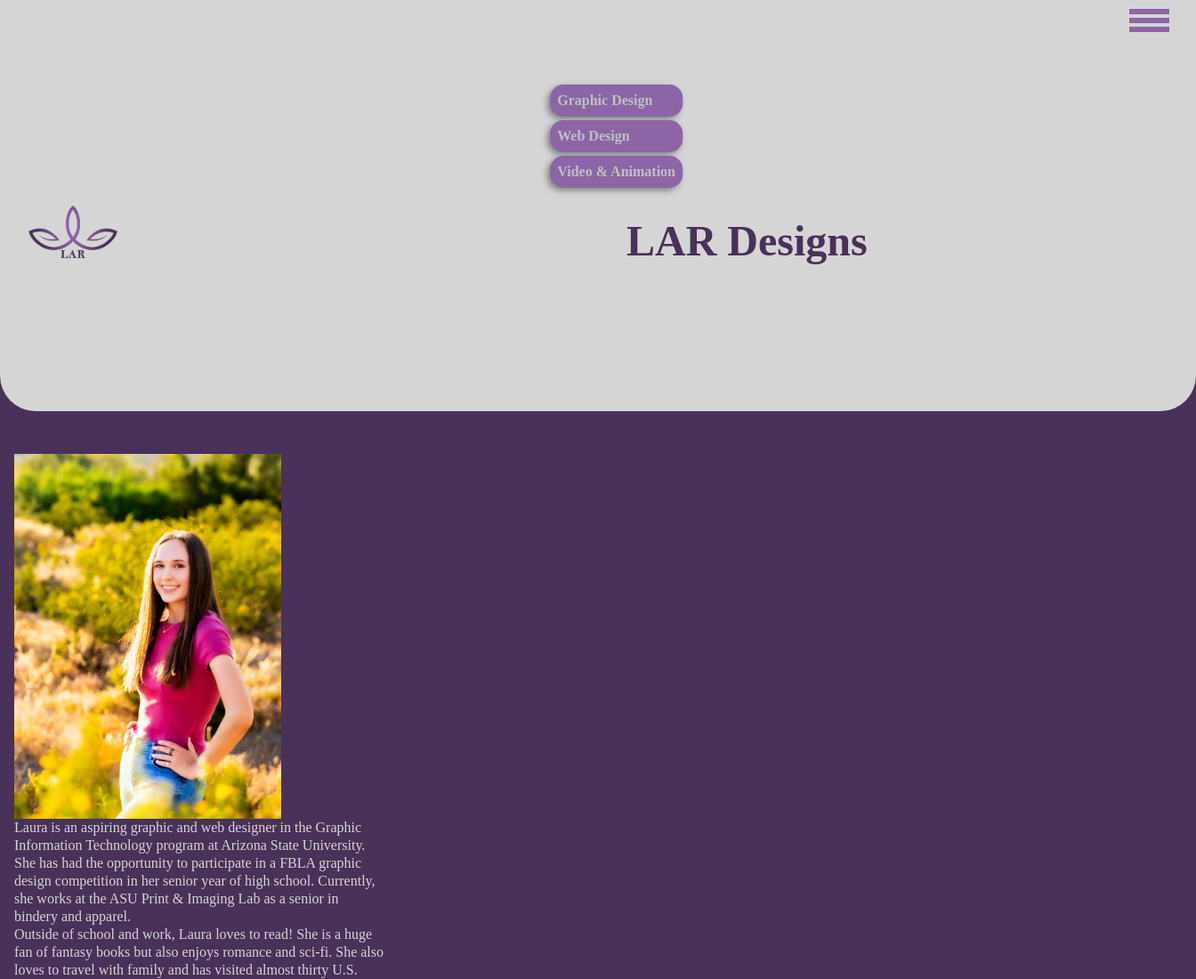
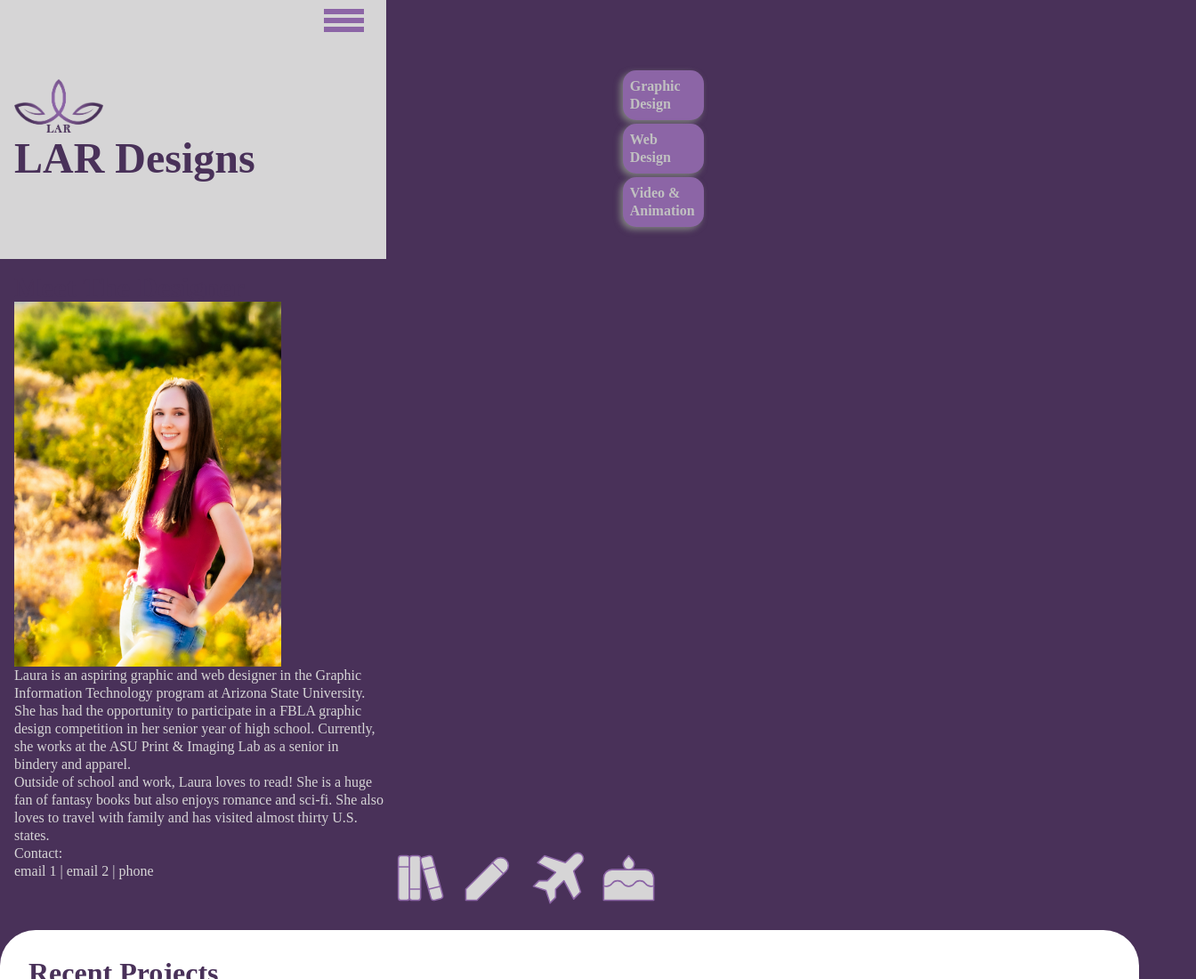
Before and after one commit to larichte/lardesigns.portfolio, a plain HTML site: page index.html in a window 1280 px wide. Shown: the top 1100 px of the page at 89% size, 1344 px wide, since content can reach past the window. Drawn offline with Linux system fonts and the light colour scheme.

Commit message:
fixed header spacing
fixed header spacing

```diff
--- a/styles.css
+++ b/styles.css
@@ -82,6 +82,7 @@ body{
 	line-height: 1.25em;
 	font-family: "Bell MT", serif;
 	max-width:1500px;
+	min-width: 320px;
 	margin: 0 auto;
 	background-color: var(--plum);
 }
@@ -89,13 +90,18 @@ body{
 /* Header Styles */
 header{
 	background-color: var(--silver);
-	border-radius: 0 0 40px 40px;
-	padding: 2rem;
+	padding: 1rem;
+	position: relative;
+	width: max-content;
 	display: grid;
-	grid-template-rows: 1fr 1fr;
-	grid-template-columns: 1fr 1fr;
-	position: relative;
-	width: 100%;
+	grid-template-columns: auto auto;
+	grid-template-rows: auto auto;
+}
+
+header a{
+	grid-column: 1/2;
+	grid-row: 1/2;
+	align-self: end;
 }
 
 header h1{
@@ -103,15 +109,8 @@ header h1{
 	line-height: 3rem;
 	font-weight: bold;
 	color: var(--plum);
-	padding: 1rem;
-	padding-left: 2rem;
+	grid-column: 1/2;
 	grid-row: 2/3;
-	grid-column: 2/3;
-}
-
-header a{
-	grid-row: 2/3;
-	grid-column: 1/2;
 }
 
 /* Navigation Styles */
@@ -120,6 +119,12 @@ nav h2{
 	width: 1px;
 	height: 1px;
 }
+
+nav{
+	grid-column: 2/3;
+	grid-row: 1/3;
+}
+
 .hamburger-menu{
 	display: flex;
 	flex-direction: column;
@@ -127,7 +132,7 @@ nav h2{
 	border-radius: 100px;
 	width: max-content;
 	position: absolute;
-	right: 30px;
+	right: 25px;
 	top: 10px;
 	z-index: 2;
 	cursor: pointer;
@@ -172,18 +177,22 @@ nav h2{
 }
 
 .sidebar{
+	grid-column: 2/3;
+	grid-row: 2/3;
 	transition: translate 0.5s ease-in-out;
 	translate: 300%;
 	padding: 1rem;
 	margin-top: calc(var(--hamburger-height) + 1rem);
-	max-width: max-content;}
+	max-width: max-content;
+}
 
 .hamburger-menu:has(input:checked) + .sidebar{
-	translate: 100%;
+	translate: 10%;
 }
 
 .sidebar li{
 	background-color: var(--lavender);
+	max-width: 75px;
 	font-weight: bold;
 	padding: .5rem;
 	margin: .25rem;
```
